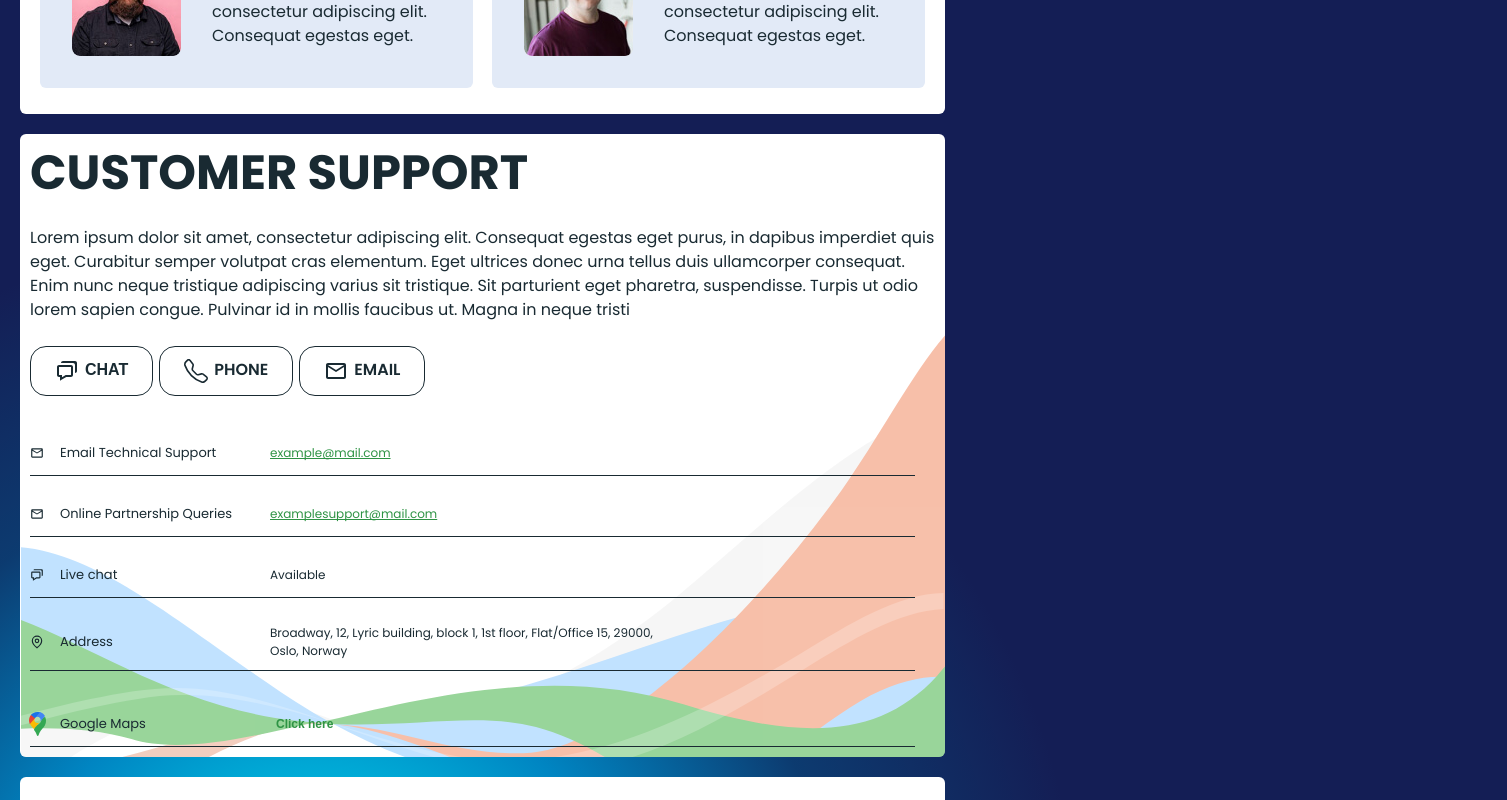
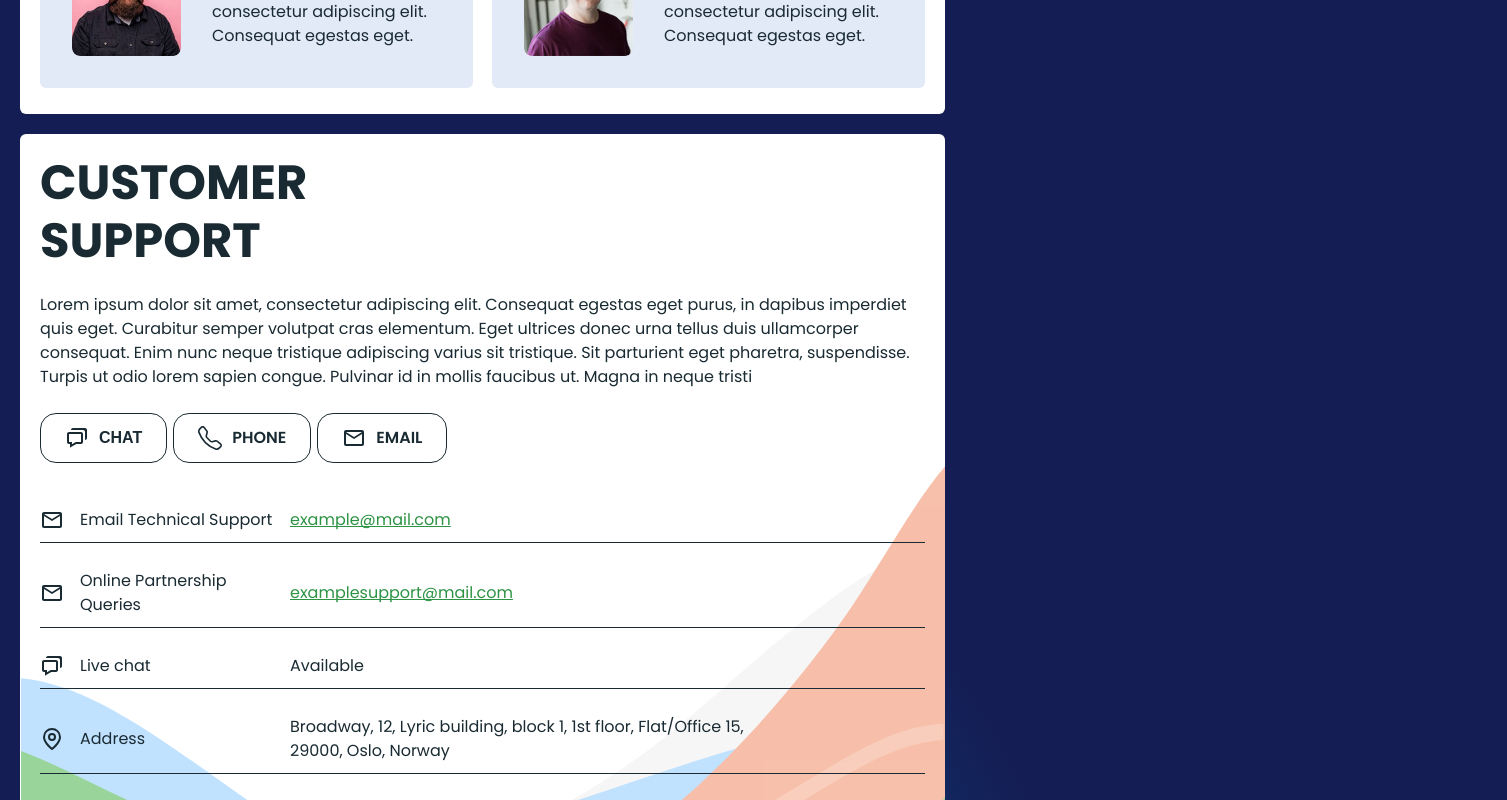
Before and after one commit to NatalySheludko/betting-platform, a React (Vite) app: page / in a window 1280 px wide. Shown: the part 4320-5120 px from the top of the page, 1507 px wide, since content can reach past the window. Built offline with nearby package versions, Linux system fonts and the light colour scheme; a web font is replaced by a local one.

Commit message:
improve media rules style

```diff
--- a/src/components/BonusesList/BonusesList.module.css
+++ b/src/components/BonusesList/BonusesList.module.css
@@ -6,10 +6,13 @@
   }
 
   .menuItemWrap {
-    margin-bottom: 10px;
     padding: 12px 13px;
     border-radius: 24px;
     background-color: var(--default-white);
+  }
+
+  .menuItemWrap:not(:last-child) {
+    margin-bottom: 20px;
   }
 
   .container {
--- a/src/components/CustomerSupport/CustomerSupport.jsx
+++ b/src/components/CustomerSupport/CustomerSupport.jsx
@@ -77,7 +77,7 @@ export default function CustomerSupport() {
                 className={css.customerSupportMenuItem}
                 aria-label={item.ariaLabel}
               >
-                <span className={css.menuItemIcon}>{item.icon}</span>
+                <span className={css.menuIcon}>{item.icon}</span>
                 <h3 className={css.menuItemTitle}>{item.title}</h3>
                 {index < 2 ? (
                   <a
--- a/src/components/CustomerSupport/CustomerSupport.module.css
+++ b/src/components/CustomerSupport/CustomerSupport.module.css
@@ -73,11 +73,13 @@
     color: var(--dark);
   }
 
-  .menuItemIcon svg,
-  .menuItemIcon img {
-    width: 14px;
-    height: 14px;
-    margin-right: 4px;
+  .menuItemIcon {
+    display: flex;
+    justify-content: center;
+    align-items: center;
+    width: 20px;
+    height: 20px;
+    margin-right: 6px;
     stroke: var(--dark);
   }
 
@@ -96,17 +98,19 @@
     margin-bottom: 16px;
   }
 
-  .menuItemIcon {
+  .menuIcon svg,
+  .menuIcon img {
     display: flex;
     justify-content: center;
     align-items: center;
-    width: 20px;
-    height: 20px;
-    margin-right: 6px;
+    width: 14px;
+    height: 14px;
+    margin-right: 4px;
     stroke: var(--dark);
   }
 
   .menuItemTitle {
+    width: 70px;
     margin-right: 10px;
     font-weight: 400;
     font-size: 13px;
@@ -114,7 +118,6 @@
   }
 
   .menuItemContact {
-    width: 190px;
     text-align: start;
     font-weight: 400;
     font-size: 12px;
@@ -130,6 +133,7 @@
 
   .customerSupportMenu li:last-child .menuItemContact {
     position: relative;
+    padding: 0;
     font-weight: 600;
     color: var(--green);
     background-color: transparent;
@@ -186,14 +190,11 @@
 /* ____________________________Tablet styles____________________________ */
 @media screen and (min-width: 768px) {
   .container {
-    padding: 10px 10px;
+    padding: 20px;
   }
 
   .supportTitle {
-    margin-bottom: 24px;
-  }
-
-  .supportText {
+    width: 200px;
     margin-bottom: 24px;
   }
 
@@ -207,10 +208,8 @@
     font-size: 16px;
   }
 
-  .menuItemIcon svg,
-  .menuItemIcon img {
-    width: 24px;
-    height: 24px;
+  .menuItemIcon,
+  .menuItemIcon {
     margin-right: 10px;
   }
 
@@ -218,18 +217,11 @@
     margin-bottom: 31px;
   }
 
-  .menuItemIcon {
-    width: 24px;
-    height: 24px;
-  }
-
   .menuItemTitle {
     width: 200px;
-    margin-right: 10px;
   }
 
   .menuItemContact {
-    text-align: start;
     width: 400px;
   }
 
@@ -259,7 +251,24 @@
 
 /* ____________________________Desktop styles____________________________ */
 @media screen and (min-width: 1240px) {
-  .customerSupportMenuItem {
-    width: 885px;
+  .menuItemIcon {
+    width: 24px;
+    height: 24px;
+  }
+
+  .menuIcon svg,
+  .menuIcon img {
+    width: 24px;
+    height: 24px;
+    margin-right: 16px;
+  }
+
+  .menuItemTitle {
+    font-size: 16px;
+  }
+
+  .menuItemContact {
+    width: 480px;
+    font-size: 16px;
   }
 }
--- a/src/pages/HomePage/HomePage.module.css
+++ b/src/pages/HomePage/HomePage.module.css
@@ -24,6 +24,7 @@
     max-width: 1240px;
     padding-top: 20px;
     gap: 20px;
+    overflow: hidden;
   }
 
   .contentContainer {
```
Also changed, not shown: public/images/location.svg.
